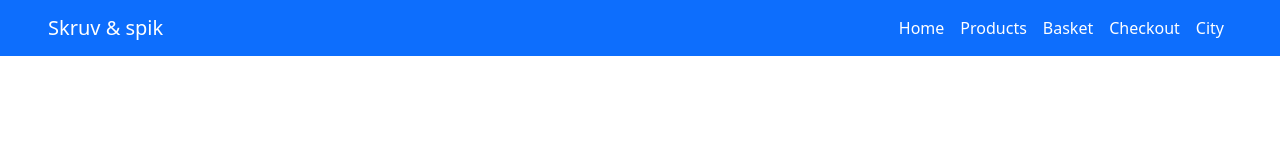
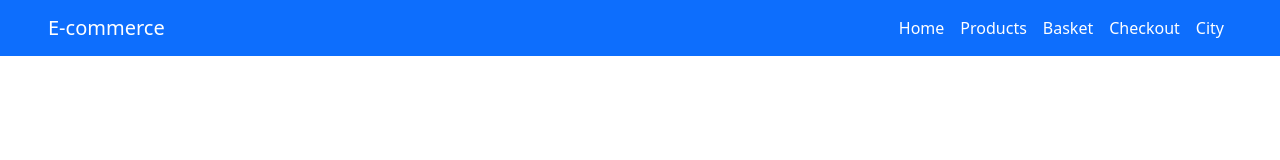
Before and after one commit to Rooni1/WebShop, a React (Create React App) app in the folder client-app/: page / in a window 1280 px wide. Shown: the top 160 px of the page. Built offline with nearby package versions, Linux system fonts and the light colour scheme.

Commit message:
Changed name

```diff
--- a/client-app/src/app/layout/NavBar.jsx
+++ b/client-app/src/app/layout/NavBar.jsx
@@ -7,7 +7,7 @@ export default function NavBar() {
     <Row>
       <Col xs={12} md={12}>
       <Navbar  className="navbar-dark fixed-top bg-primary ps-5 pe-5">
-         <Navbar.Brand className="p-0" href="#home">Skruv & spik</Navbar.Brand>
+         <Navbar.Brand className="p-0" href="#home">E-commerce</Navbar.Brand>
           <Navbar.Toggle aria-controls="basic-navbar-nav" />
           <Navbar.Collapse id="basic-navbar-nav">
             <Nav className="ms-auto">
```
